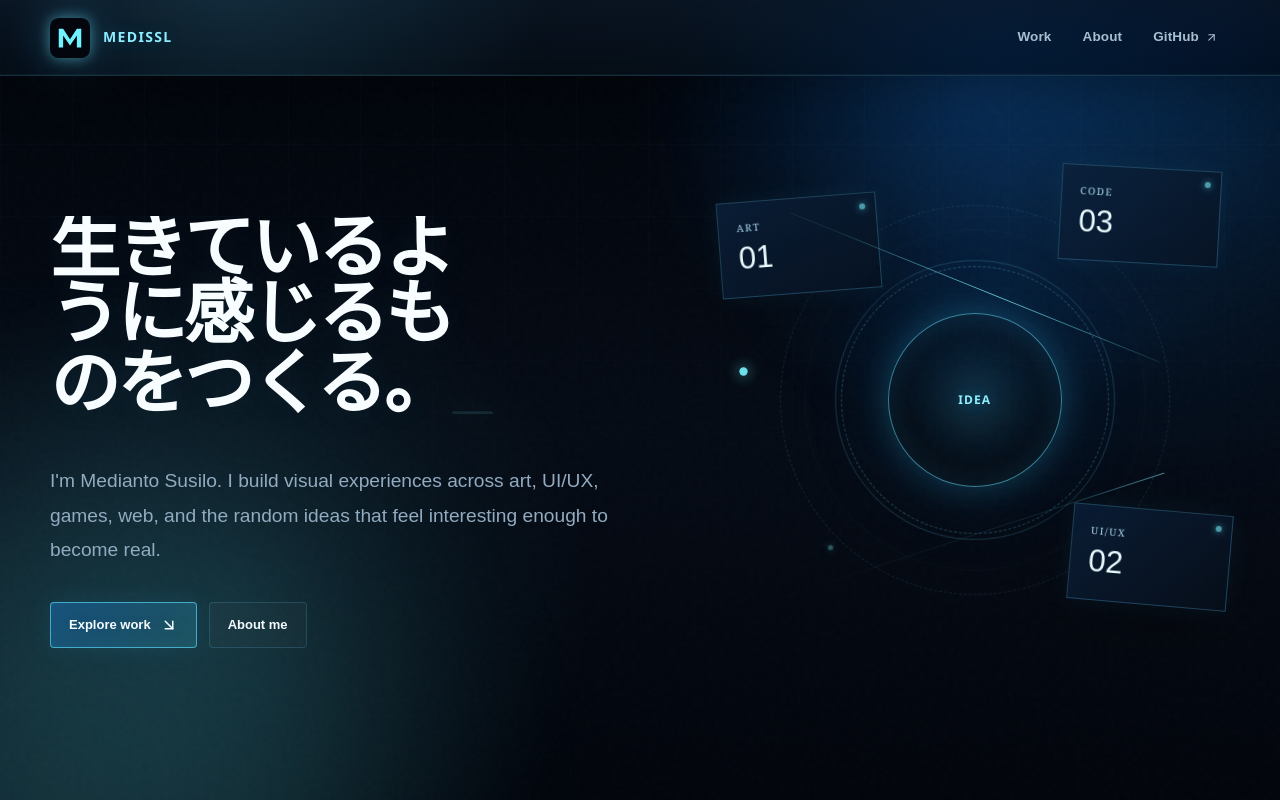
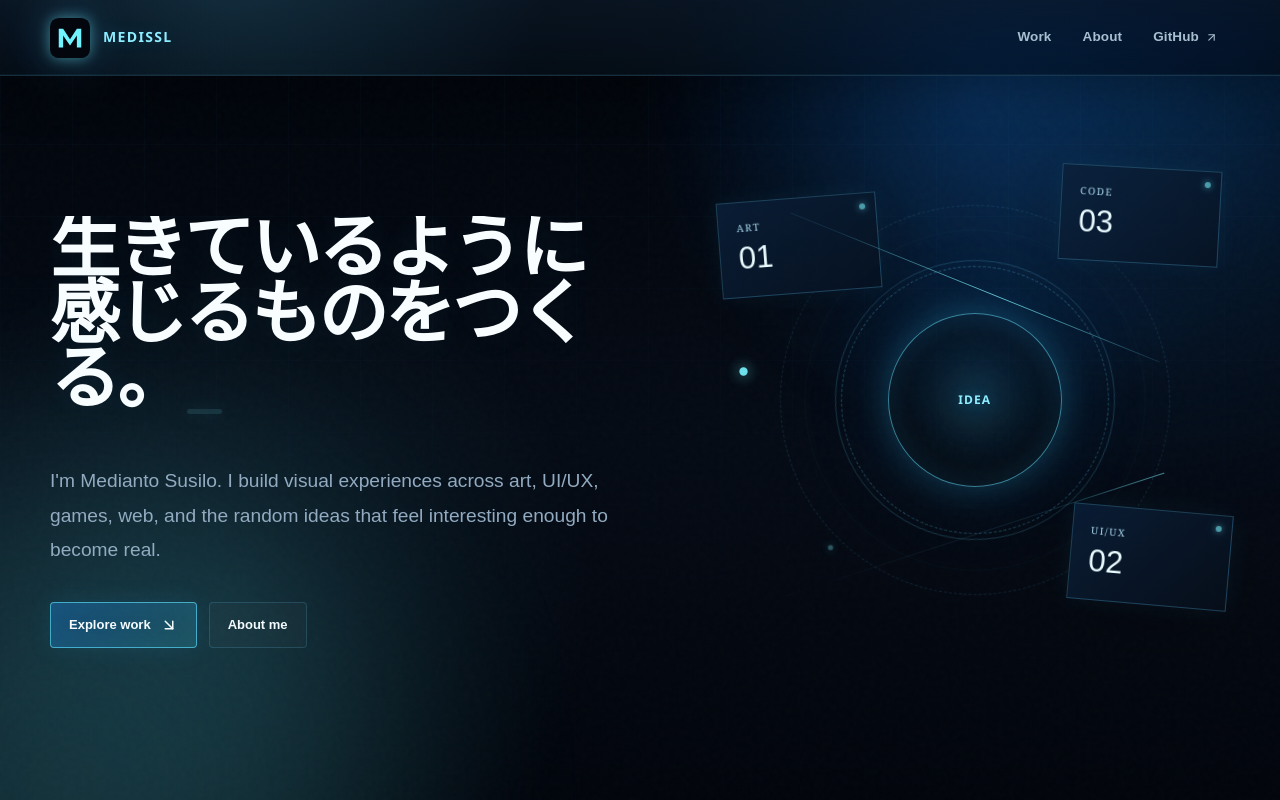
Before and after one commit to medissl/medissl-portfolio, a Next.js app: page / in a window 1280 px wide. Shown: the top 800 px of the page. Built offline with nearby package versions, Linux system fonts and the light colour scheme; no server answers; the database is empty.

Commit message:
fix: eliminate end-of-line typewriter jitter

```diff
--- a/src/app/globals.css
+++ b/src/app/globals.css
@@ -279,15 +279,18 @@ main { min-height: 70vh; }
   color: #f8fdff;
   text-shadow: 0 0 34px rgba(76, 209, 255, .08);
   overflow-wrap: anywhere;
-  text-wrap: balance;
 }
 
 .hero-title--english {
   font-size: clamp(3.45rem, 6.35vw, 6.45rem);
+  overflow-wrap: normal;
+  word-break: keep-all;
 }
 
 .hero-title--compact {
   font-size: clamp(2.95rem, 5.55vw, 5.6rem);
+  overflow-wrap: normal;
+  word-break: keep-all;
 }
 
 .hero-title--chinese {
@@ -321,18 +324,21 @@ main { min-height: 70vh; }
 }
 
 .hero-title__tail {
-  display: inline-block;
-  white-space: nowrap;
-}
-
-.hero-title__cursor {
-  display: inline-block;
-  margin-left: .04em;
-  vertical-align: .04em;
-  line-height: 1;
-  color: var(--cyan);
-  text-shadow: 0 0 14px rgba(104, 237, 255, .72);
+  position: relative;
+}
+
+.hero-title__tail::after {
+  content: "";
+  position: absolute;
+  left: calc(100% + .05em);
+  bottom: .06em;
+  width: .5em;
+  height: .075em;
+  border-radius: 999px;
+  background: var(--cyan);
+  box-shadow: 0 0 14px rgba(104, 237, 255, .72);
   animation: cursor-blink .8s steps(1) infinite;
+  pointer-events: none;
 }
 
 .hero__lede,
--- a/src/components/animated-hero-title.tsx
+++ b/src/components/animated-hero-title.tsx
@@ -115,9 +115,6 @@ export function AnimatedHeroTitle() {
                 key={`${phraseIndex}-${index}`}
               >
                 {character}
-                {isLast && (
-                  <span className="hero-title__cursor" aria-hidden="true">_</span>
-                )}
               </span>
             );
           })}
```
